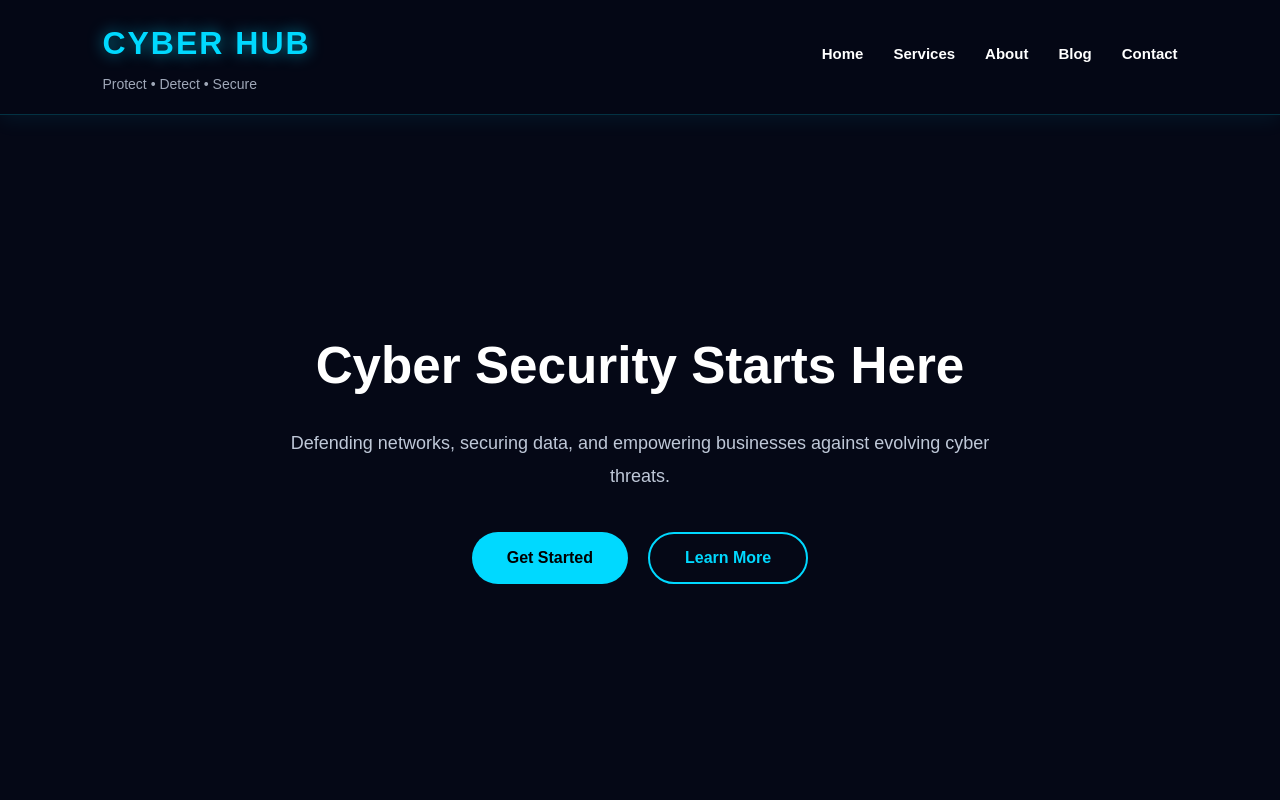
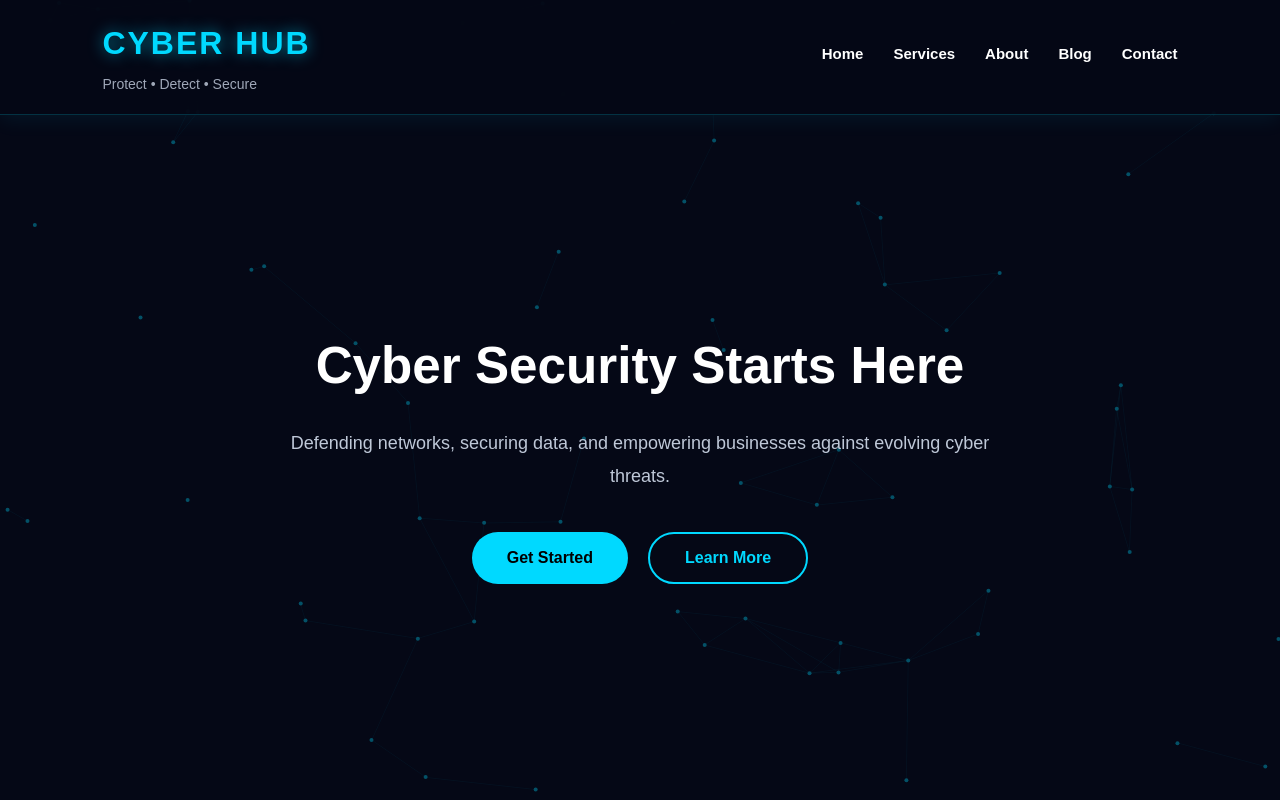
Before and after one commit to cyberguy011/CyberHub, a plain HTML site: page index.html in a window 1280 px wide. Shown: the top 800 px of the page. Drawn offline with Linux system fonts and the light colour scheme.

Commit message:
Added animated cyber network background

```diff
--- a/css/style.css
+++ b/css/style.css
@@ -280,3 +280,25 @@ nav a{
 }
 
 }
+/* =========================
+   CYBER BACKGROUND
+   ========================= */
+
+#cyber-bg{
+    position:fixed;
+    top:0;
+    left:0;
+    width:100%;
+    height:100%;
+    z-index:-1;
+    opacity:.35;
+}
+
+header,
+.hero,
+.features,
+.services,
+.stats{
+    position:relative;
+    z-index:1;
+}
--- a/index.html
+++ b/index.html
@@ -7,7 +7,7 @@
     <link rel="stylesheet" href="css/style.css">
 </head>
 <body>
-
+<canvas id="cyber-bg"></canvas>
 <header>
     <div class="logo">
         <h1>CYBER HUB</h1>
--- a/js/script.js
+++ b/js/script.js
@@ -86,3 +86,74 @@ section.style.transition=".8s ease";
 observer.observe(section);
 
 });
+// ===============================
+// Animated Cyber Background
+// ===============================
+
+const canvas = document.getElementById("cyber-bg");
+const ctx = canvas.getContext("2d");
+
+function resizeCanvas() {
+    canvas.width = window.innerWidth;
+    canvas.height = window.innerHeight;
+}
+
+resizeCanvas();
+window.addEventListener("resize", resizeCanvas);
+
+const particles = [];
+
+for (let i = 0; i < 70; i++) {
+    particles.push({
+        x: Math.random() * canvas.width,
+        y: Math.random() * canvas.height,
+        dx: (Math.random() - 0.5) * 0.6,
+        dy: (Math.random() - 0.5) * 0.6
+    });
+}
+
+function animateBackground() {
+
+    ctx.clearRect(0, 0, canvas.width, canvas.height);
+
+    for (let i = 0; i < particles.length; i++) {
+
+        let p = particles[i];
+
+        p.x += p.dx;
+        p.y += p.dy;
+
+        if (p.x < 0 || p.x > canvas.width) p.dx *= -1;
+        if (p.y < 0 || p.y > canvas.height) p.dy *= -1;
+
+        ctx.beginPath();
+        ctx.arc(p.x, p.y, 2, 0, Math.PI * 2);
+        ctx.fillStyle = "#00d9ff";
+        ctx.fill();
+
+        for (let j = i + 1; j < particles.length; j++) {
+
+            let q = particles[j];
+
+            let dist = Math.hypot(p.x - q.x, p.y - q.y);
+
+            if (dist < 120) {
+
+                ctx.beginPath();
+                ctx.moveTo(p.x, p.y);
+                ctx.lineTo(q.x, q.y);
+
+                ctx.strokeStyle = "rgba(0,217,255,0.12)";
+                ctx.stroke();
+
+            }
+
+        }
+
+    }
+
+    requestAnimationFrame(animateBackground);
+
+}
+
+animateBackground();
```
